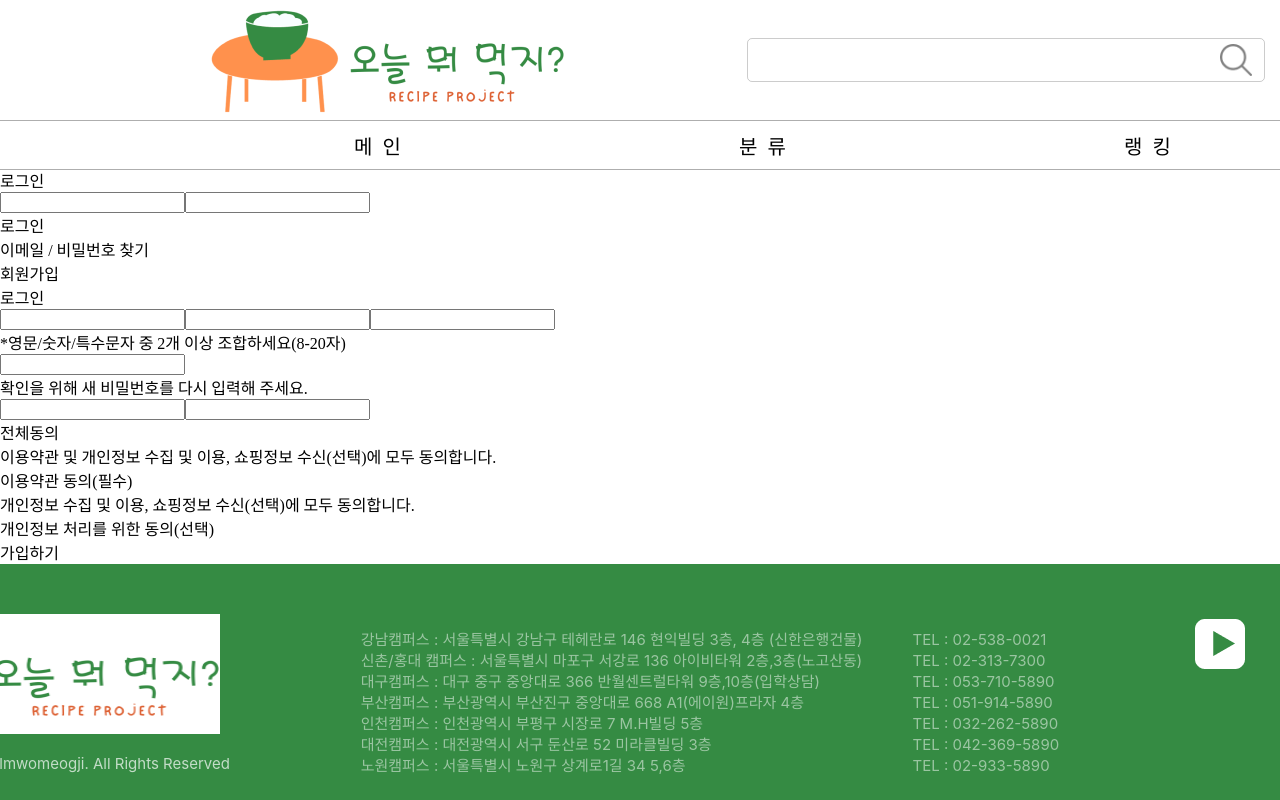
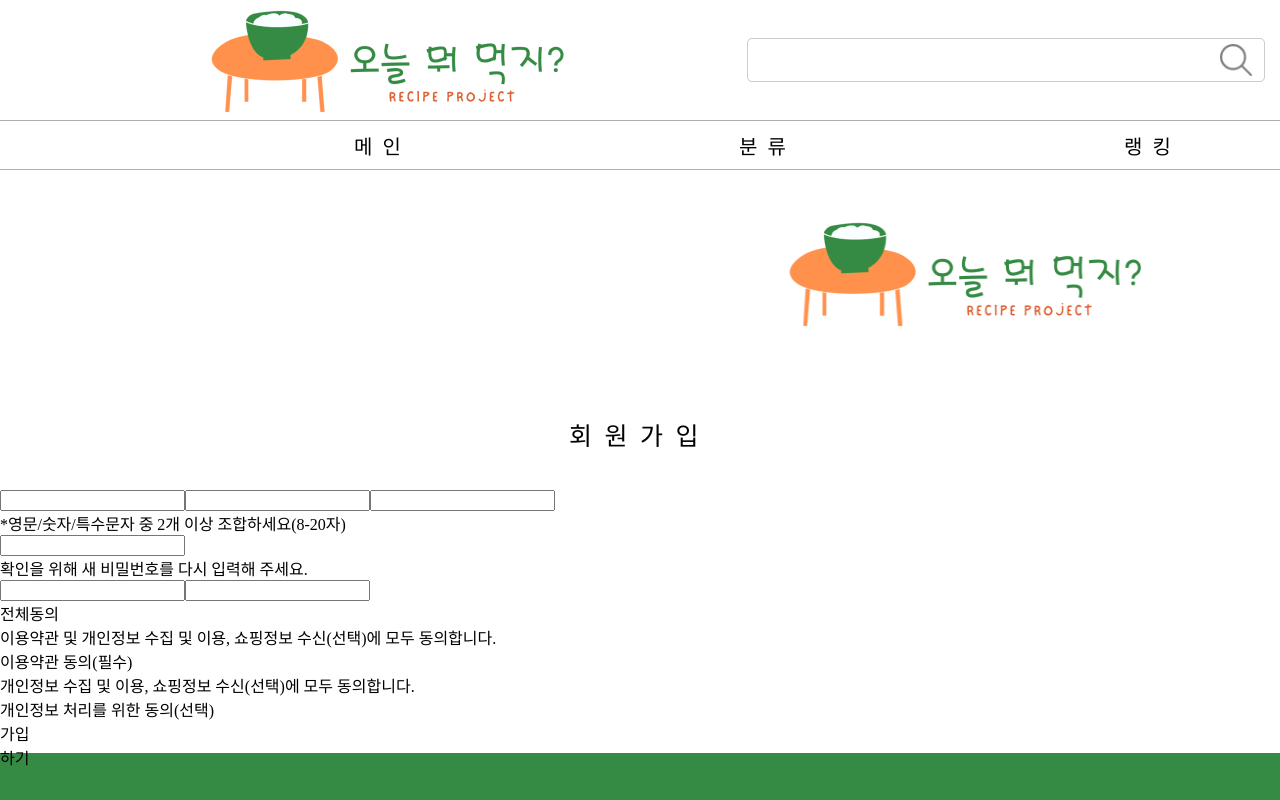
Before and after one commit to Ningen09/Recipe_Platform_Project, a React (Create React App) app in the folder recipe_front/: page /authentication in a window 1280 px wide. Shown: the top 800 px of the page. Built offline with nearby package versions, Linux system fonts and the light colour scheme; a web font is replaced by a local one.

Commit message:
2023.10.23_Login_Update

```diff
--- /dev/null
+++ b/recipe_front/src/components/InputBox/index.tsx
@@ -0,0 +1,53 @@
+import React, { ChangeEvent, Dispatch, KeyboardEvent, MutableRefObject, SetStateAction, forwardRef, useRef } from 'react';
+import './style.css';
+
+//          interface: Input 상자 컴포넌트 Props          //
+interface Props {
+  label: string;
+  type: 'text' | 'password';
+  error: boolean;
+  placeholder: string;
+  value: string;
+  setValue: Dispatch<SetStateAction<string>>
+  icon?: string;
+  errorMessage?: string;
+  onKeyDown?: (event: KeyboardEvent<HTMLInputElement>) => void;
+  onButtonClick?: () => void;
+}
+
+//          component: Input 상자 컴포넌트          //
+const InputBox = forwardRef<HTMLInputElement, Props>((props: Props, ref) => {
+
+  //          state: Properties          //
+  const { label, type, error, placeholder, value, icon, errorMessage } = props;
+  const { setValue, onKeyDown, onButtonClick } = props;
+
+  //          event handler: input 값 변경 이벤트 처리          //
+  const onInputValueChangeHandler = (event: ChangeEvent<HTMLInputElement>) => {
+    const value = event.target.value;
+    setValue(value);
+  }
+  //          event handler: input 값 변경 이벤트 처리          //
+  const onKeyDownHandler = (event: KeyboardEvent<HTMLInputElement>) => {
+    if (!onKeyDown) return;
+    onKeyDown(event);
+  }
+
+  //          render: Input 상자 렌더링         //
+  return (
+    <div className='inputbox'>
+      <div className='inputbox-label'>{label}</div>
+      <div className={error ? 'inputbox-container-error' : 'inputbox-container'}>
+        <input ref={ref} className='input' type={type} placeholder={placeholder} value={value} onChange={onInputValueChangeHandler} onKeyDown={onKeyDownHandler} />
+        {onButtonClick !== undefined && (
+          <div className='icon-button' onClick={onButtonClick}>
+            {icon !== undefined && <div className={icon}></div>}
+          </div>
+        )}
+      </div>
+      <div className='inputbox-message'>{errorMessage}</div>
+    </div>
+  )
+});
+
+export default InputBox;
--- /dev/null
+++ b/recipe_front/src/components/InputBox/style.css
@@ -0,0 +1,51 @@
+.inputbox {
+    margin: 0;
+}
+
+.inputbox-label {
+    margin-bottom: 5px;
+    color: rgba(0, 0, 0, 0.7);
+    font-size: 14px;
+    font-weight: 400;
+    line-height: 140%;
+}
+
+.inputbox-container {
+    border-bottom: 1px solid rgba(0, 0, 0, 0.3);
+    padding: 11px 16px 11px 0;
+
+    display: flex;
+    align-items: center;
+}
+
+.inputbox-container-error {
+    border-bottom: 1px solid rgba(255, 0, 0, 0.7);
+    padding: 11px 16px 11px 0;
+
+    display: flex;
+    align-items: center;
+
+    background-color: rgba(250, 250, 250, 1);
+}
+
+.input {
+    border: none;
+    background: none;
+    outline: none;
+
+    flex: 1;
+
+    color: rgba(0, 0, 0, 0.7);
+    font-size: 14px;
+    font-weight: 400;
+    line-height: 140%;
+}
+
+.inputbox-message {
+    margin-top: 5px;
+
+    color: rgba(255, 0, 0, 0.7);
+    font-size: 10px;
+    font-weight: 400;
+    line-height: 140%;
+}
--- a/recipe_front/src/views/Authentication/index.tsx
+++ b/recipe_front/src/views/Authentication/index.tsx
@@ -1,5 +1,7 @@
 import React from 'react'
 import "./style.css"
+import InputBox from 'components/InputBox'
+
 
 export default function index() {
 
@@ -8,16 +10,32 @@ export default function index() {
         //          render: 로그인 화면 랜더                 //
 
                 return(
-                    <div id='sign-in-wrapper'>
-                        <div className='authentication-header'></div>
-                        <div className='sign-in-title'>{"로그인"}</div>
-                        <div className='sign-in-box'>
-                            <input type="text" />
-                            <input type="text" />
+                    <div className='sign-in-wrapper'>
+                        <div className='authentication-header'>
+                            <div className='authentication-logo-box'>
+                                <div className='authentication-logo'></div>
+                            </div>
+                        </div>
+                        <div className='sign-in-title-box'>
+                            <div className='sign-in-title'>{"로그인"}</div>
+                        </div>
+                        <div className='sign-in-container'>
+                            <div className='sign-in-place-container'>
+                                <div className='sign-in-place'>
+                                    <InputBox type="text" placeholder='이메일' label={''} error={false} value={''} setValue={function (value: React.SetStateAction<string>): void {
+                                        throw new Error('Function not implemented.')
+                                    } }/>
+                                    <InputBox type="text" placeholder='비밀번호' label={''} error={false} value={''} setValue={function (value: React.SetStateAction<string>): void {
+                                        throw new Error('Function not implemented.')
+                                    } }/>
+                                </div>
                             <div className='input-button'>{"로그인"}</div>
                         </div>
-                        <div className='input-button'>{"이메일 / 비밀번호 찾기"}</div>
-                        <div className='input-button'>{"회원가입"}</div>
+                        </div>
+                        <div className='find-button-container'>
+                            <div className='find-button'>{"이메일 / 비밀번호 찾기"}</div>
+                            <div className='find-button'>{"회원가입"}</div>
+                        </div>
                     </div>
                 )
 
@@ -29,8 +47,14 @@ export default function index() {
 
         return(
             <div id='sign-in-wrapper'>
-                <div className='authentication-header'></div>
-                <div className='sign-in-title'>{"로그인"}</div>
+                <div className='authentication-header'>
+                    <div className='authentication-logo-box'>
+                        <div className='authentication-logo'></div>
+                    </div>
+                </div>
+                <div className='sign-in-title-box'>
+                    <div className='sign-in-title'>{"회원가입"}</div>
+                </div>
                 <div className='sign-in-box'>
                     <input type="text" />
                     <input type="text" />
@@ -46,7 +70,7 @@ export default function index() {
                     <div className=''></div>
                     <div className='agreed-check'>{"개인정보 수집 및 이용, 쇼핑정보 수신(선택)에 모두 동의합니다."}</div>
                     <div className='agreed-check'>{"개인정보 처리를 위한 동의(선택)"}</div>
-                    <div className='input-button'>{"가입하기"}</div>
+                    <div className='icon-button'>{"가입하기"}</div>
 
                 </div>
             </div>
@@ -56,8 +80,8 @@ export default function index() {
 
   return (
     <>
-    <SignIn />
-    <SignUp />
+    {/* <SignIn /> */}
+    <SignUp/>
     </>
   )
 }
--- a/recipe_front/src/views/Authentication/style.css
+++ b/recipe_front/src/views/Authentication/style.css
@@ -0,0 +1,132 @@
+.sign-in-wrapper {
+    display: flex;
+    justify-content: center;
+    align-items: center;
+    flex-direction: column;
+    width: 100%; /* 화면 너비에 맞게 확장 */
+
+}
+
+.authentication-header{
+    width: 1920px;
+    height: 210px;
+    flex-shrink: 0;
+
+    display: flex;
+    justify-content: center;
+    align-items: center;
+}
+
+.authentication-logo-box{
+    width: 365px;
+    height: 120px;
+
+}
+
+.authentication-logo{
+    width: 100%;
+    height: 100%;
+
+    background-image: url(assets/Logo.png);
+    background-position: 50% 50%;
+    background-size: 100% 100%;
+}
+
+.sign-in-title-box{
+    height: 112px;
+
+    display: flex;
+    flex-direction: column;
+    justify-content: center;
+    flex-shrink: 0;
+}
+
+.sign-in-title{
+    color: #000;
+    text-align: center;
+    font-family: Inter;
+    font-size: 25px;
+    font-style: normal;
+    font-weight: 400;
+    line-height: normal;
+    letter-spacing: 12.5px;
+}
+
+.sign-in-container {
+    display: flex;
+    flex-direction: column;
+    justify-content: center;
+    align-items: center;
+    width: 750px;
+    height: 400px;
+    border-radius: 10px;
+    border: 1px solid #AEAEAE;
+}
+
+.sign-in-place-container {
+    display: flex;
+    flex-direction: column;
+    align-items: center;
+    text-align: center;
+}
+
+.sign-in-place {
+    display: flex;
+    flex-direction: column;
+    align-items: center;
+    text-align: center;
+}
+
+.find-button-container {
+    display: flex;
+    justify-content: space-between;
+    margin: 10px 0;
+}
+
+.sign-in-place InputBox {
+    margin: 20px 0; /* 위아래 여백을 조절 */
+}
+
+.sign-in-place .input-button {
+    margin: 20px 0; /* 위아래 여백을 조절 */
+}
+
+.find-button-container {
+    display: flex;
+    justify-content: space-between;
+    margin: 10px 0;
+}
+
+.find-button {
+    margin: 0 5px;
+}
+
+.input-button {
+
+    border-radius: 30px;
+    background: #358B43;
+
+    width: 180px;
+    height: 48px;
+
+    display: flex;
+    justify-content: center;
+    align-items: center;
+
+    color: #FFF;
+
+    font-size: 20px;
+    font-style: normal;
+    font-weight: 400;
+    line-height: normal;
+    letter-spacing: 10px;
+  }
+
+  .input-button:hover {
+    cursor: pointer;
+  }
+
+  .input-box {
+    width: 24px;
+    height: 24px;
+  }
```
Also changed, not shown: recipe_front/src/views/Authentication/assets/Logo.png (added).
